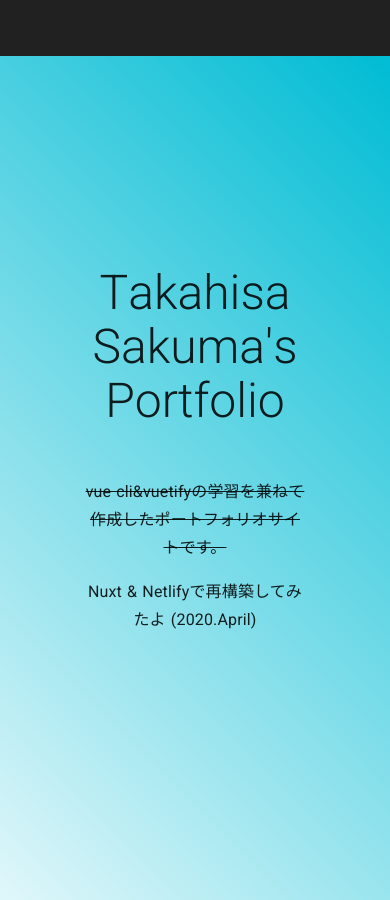
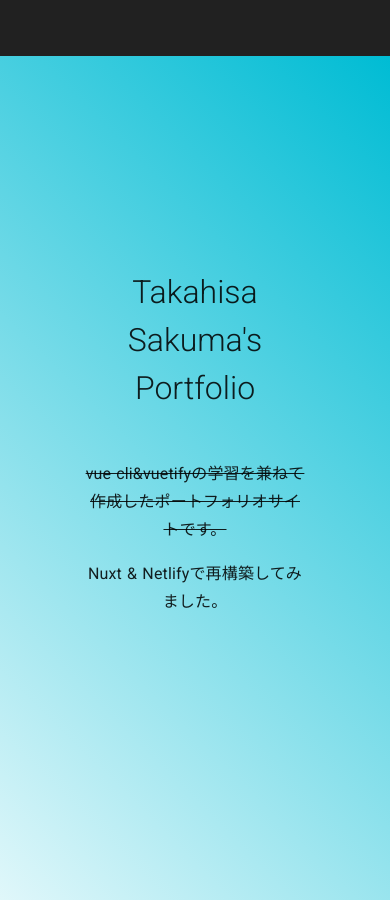
Before and after one commit to sakkun0229/portfolio-nuxt, a Nuxt app: page / in a window 390 px wide. Built offline with nearby package versions, Linux system fonts and the light colour scheme.

Commit message:
temp fix

```diff
--- a/pages/index.vue
+++ b/pages/index.vue
@@ -2,17 +2,20 @@
   <v-container class="home" fluid>
     <div class="home__wrapper text-center">
       <h1 class="mb-12">
-        <span
+        <!-- <span
           v-for="(t, index) in text"
           :key="index"
-          class="title-text display-2 font-weight-light"
+          class="title-text font-weight-light"
           :style="{ animationDelay: index * 100 + 'ms' }"
           v-text="t"
-        />
+        /> -->
+        <span class="title-text font-weight-light">
+          Takahisa Sakuma's Portfolio
+        </span>
       </h1>
 
-      <p class="subtitle-1 "><s> vue cli&vuetifyの学習を兼ねて作成したポートフォリオサイトです。 </s></p>
-      <p class="subtitle-1 ">Nuxt & Netlifyで再構築してみたよ (2020.April)</p>
+      <p class="subtitle-1"><s> vue cli&vuetifyの学習を兼ねて作成したポートフォリオサイトです。 </s></p>
+      <p class="subtitle-1">Nuxt & Netlifyで再構築してみました。</p>
     </div>
   </v-container>
 </template>
@@ -58,20 +61,20 @@
   animation: text-in 0.4s cubic-bezier(0.22, 0.15, 0.25, 1.43) 0s backwards;
 }
 
-@media screen and (max-width: 1035px) {
-  h1 {
-    max-width: 410px;
-    margin: 0 auto;
-  }
-}
+// @media screen and (max-width: 1035px) {
+//   h1 {
+//     max-width: 410px;
+//     margin: 0 auto;
+//   }
+// }
 
-@media screen and (max-width: 720px) {
-  h1 {
-    max-width: 210px;
-    margin: 0 auto;
-  }
-  .title-text {
-    min-width: 0em;
-  }
-}
+// @media screen and (max-width: 720px) {
+//   h1 {
+//     max-width: 210px;
+//     margin: 0 auto;
+//   }
+//   .title-text {
+//     min-width: 0em;
+//   }
+// }
 </style>
```
